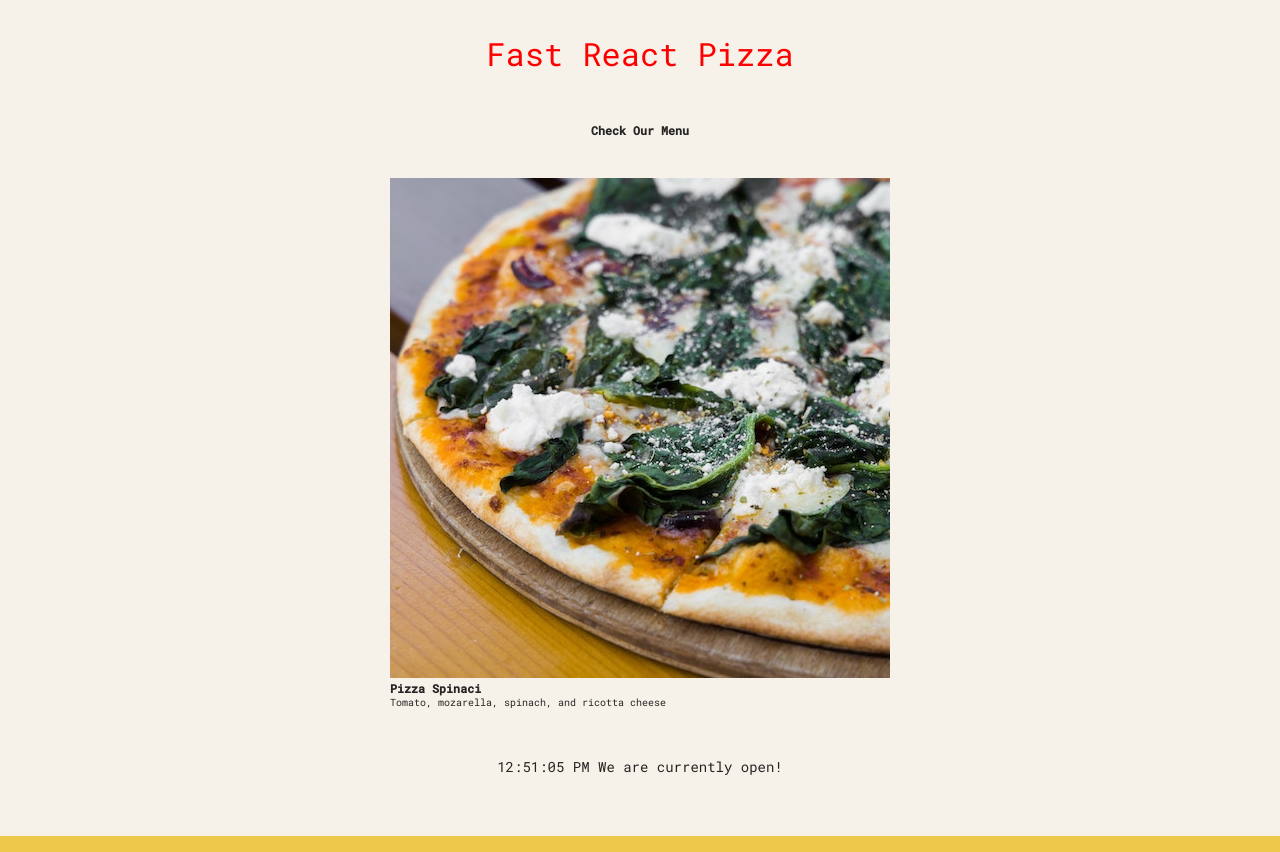
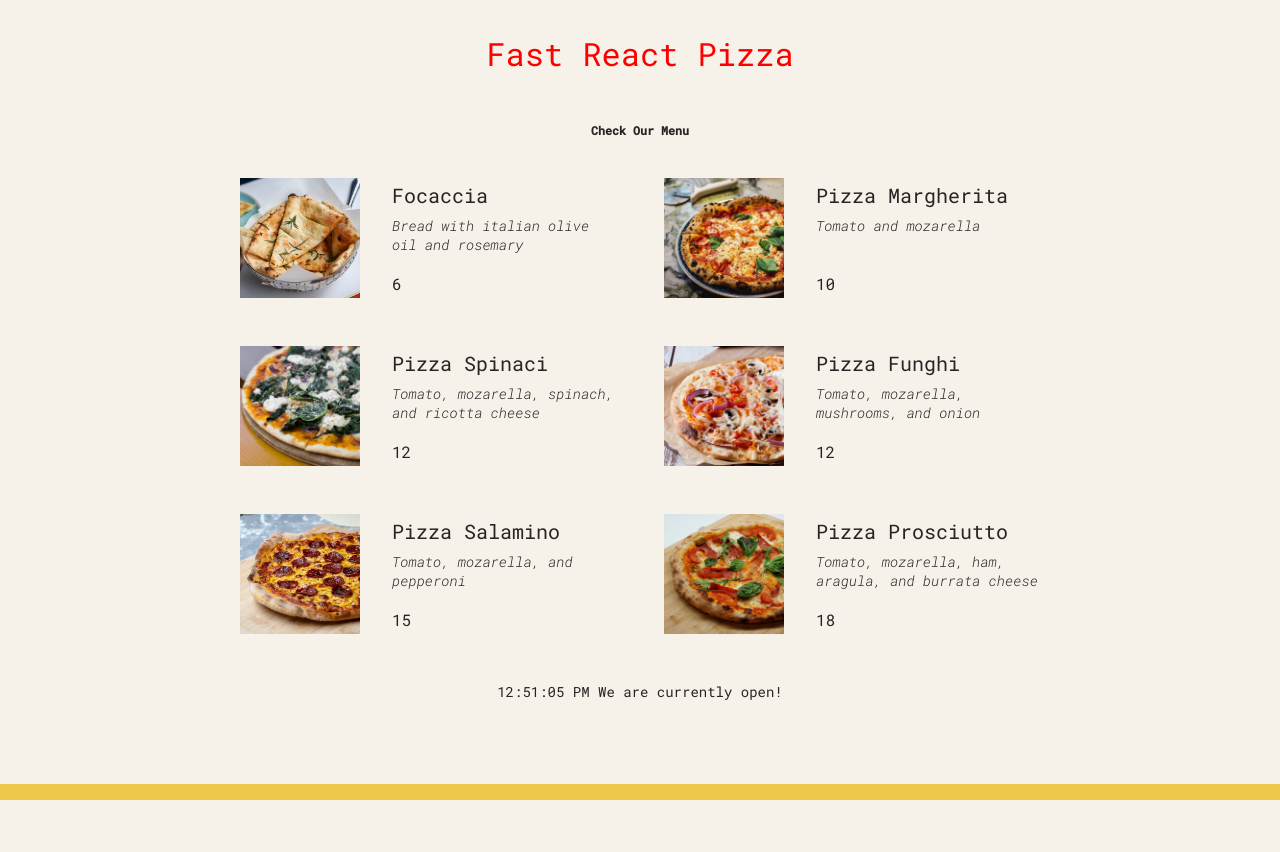
Before and after one commit to hiverkiya/Ultimate-React-Course-Practice, a React (Create React App) app in the folder pizza-menu/: page / in a window 1280 px wide. After the commit the page ends 800 px from the top, so only its background shows below. Built offline with nearby package versions, Linux system fonts and the light colour scheme.

Commit message:
Rendering the list

```diff
--- a/pizza-menu/src/App.js
+++ b/pizza-menu/src/App.js
@@ -67,7 +67,25 @@
   return (
     <main className="menu">
       <h3> Check Our Menu</h3>
-      <Pizza />
+
+      <ul className="pizzas">
+        {pizzaData.map((pizza) => (
+          <Pizza pizzaObject={pizza} key={pizza.name} />
+        ))}
+      </ul>
+
+      {/*<Pizza
+        name="Pizza Spinaci"
+        ingredients="Tomato, mozarella, spinach, and ricotta cheese"
+        photoName="pizzas/spinaci.jpg"
+        price="10"
+      />
+      <Pizza
+        name="Pizza Funghi"
+        ingredients="Tomato, mushrooms"
+        price="12"
+        photoName="pizzas/funghi.jpg"
+      />*/}
     </main>
   );
 }
--- a/pizza-menu/src/Pizza.js
+++ b/pizza-menu/src/Pizza.js
@@ -1,4 +1,6 @@
 import React from "react";
+import "./index.css";
+
 const pizzaData = [
   {
     name: "Focaccia",
@@ -44,13 +46,16 @@
   },
 ];
 
-function Pizza() {
+function Pizza(props) {
   return (
-    <div>
-      <img src="pizzas/spinaci.jpg" alt="pizza spinaci" />
-      <h3>Pizza Spinaci</h3>
-      <p>Tomato, mozarella, spinach, and ricotta cheese</p>
-    </div>
+    <li className="pizza">
+      <img src={props.pizzaObject.photoName} alt={props.pizzaObject.name} />
+      <div>
+        <h3>{props.pizzaObject.name}</h3>
+        <p>{props.pizzaObject.ingredients}</p>
+        <span>{props.pizzaObject.price}</span>
+      </div>
+    </li>
   );
 }
 
```
